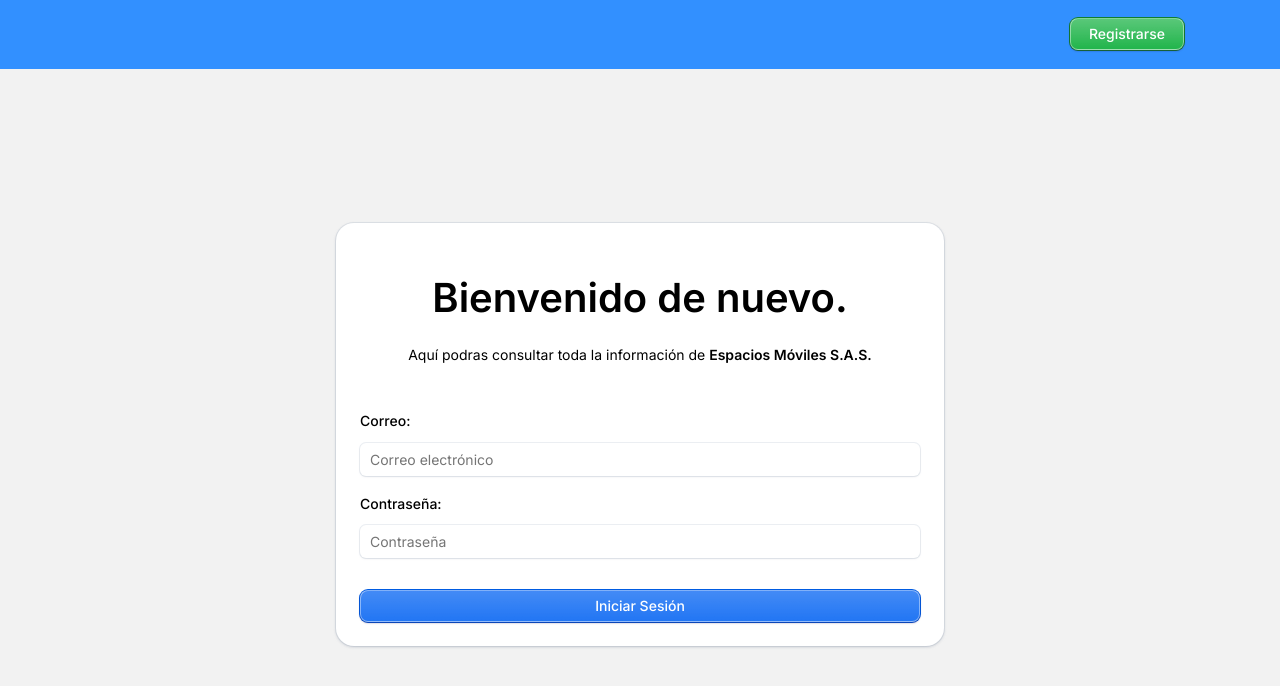
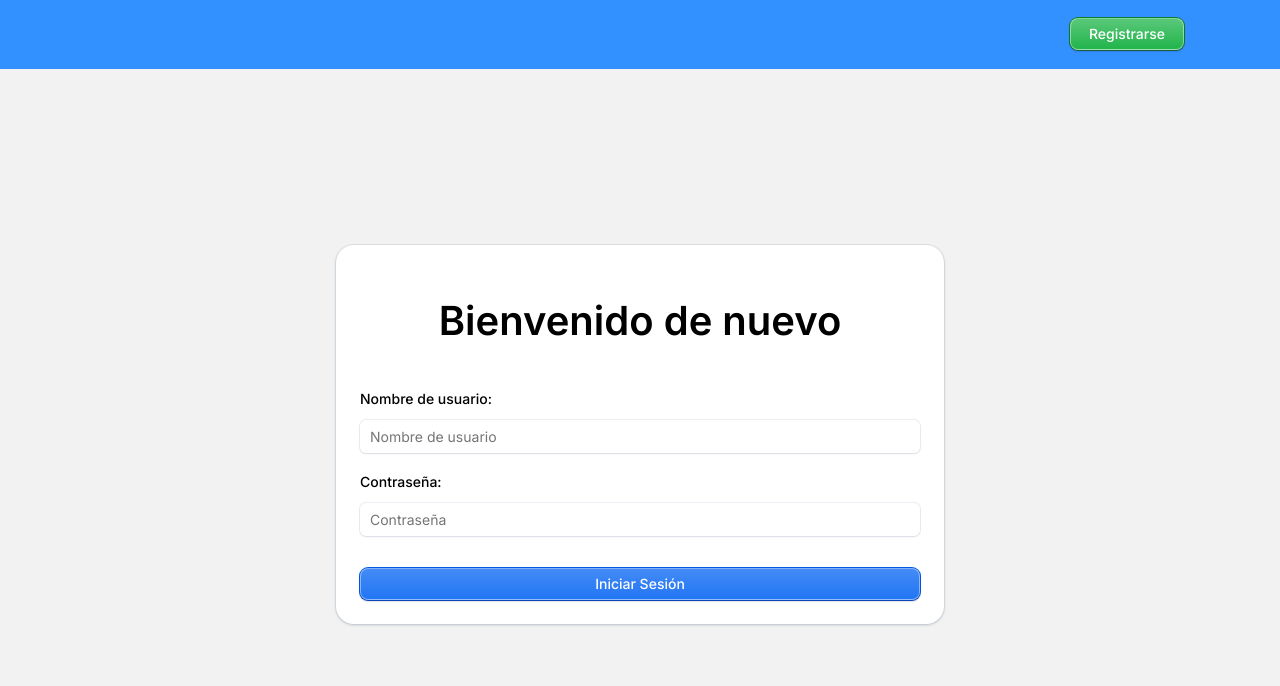
Before and after one commit to Laughcheeta1/TaskManager, a React (Vite) app in the folder TaskManagerFrontEnd/: page /login in a window 1280 px wide. Shown: the top 686 px of the page. Built offline with nearby package versions, Linux system fonts and the light colour scheme; a web font is replaced by a local one.

Commit message:
Made the login page for the app

```diff
--- a/TaskManagerFrontEnd/src/pages/Users/LoginPage.jsx
+++ b/TaskManagerFrontEnd/src/pages/Users/LoginPage.jsx
@@ -42,27 +42,23 @@ function LoginPage() {
                 marginBottom: ".6rem",
               }}
             >
-              Bienvenido de nuevo.
+              Bienvenido de nuevo
             </h1>
-            <p style={{ fontSize: "14px" }}>
-              Aquí podras consultar toda la información de{" "}
-              <span style={{ fontWeight: "600" }}>Espacios Móviles S.A.S.</span>
-            </p>
           </div>
 
-          <label className="input-label" htmlFor="email">
-            Correo:
+          <label className="input-label" htmlFor="userName">
+            Nombre de usuario:
             <p style={{ marginLeft: "1rem" }} className="input-errors">
-              {errors.email?.message}
+              {errors.userName?.message}
             </p>
           </label>
 
           <input
-            type="email"
-            name="email"
-            {...register("email", { required: true })}
+            type="text"
+            name="userName"
+            {...register("userName", { required: true })}
             className="auth-input"
-            placeholder="Correo electrónico"
+            placeholder="Nombre de usuario"
           />
 
           <label className="input-label">
--- a/TaskManagerFrontEnd/src/schemas/auth.js
+++ b/TaskManagerFrontEnd/src/schemas/auth.js
@@ -1,8 +1,8 @@
 import { z } from "zod";
 
 export const loginSchema = z.object({
-  email: z.string().email({
-    message: "Ingrese un correo válido",
+  userName: z.string().min(1, {
+    message: "Ingrese un nombre de usuario"
   }),
   password: z.string().min(6, {
     message: "La contraseña debe tener al menos 6 caracteres",
```
